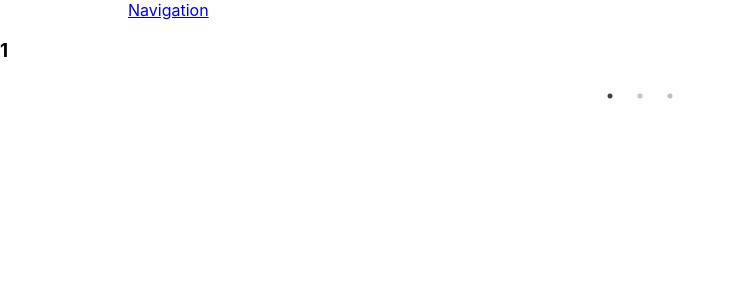
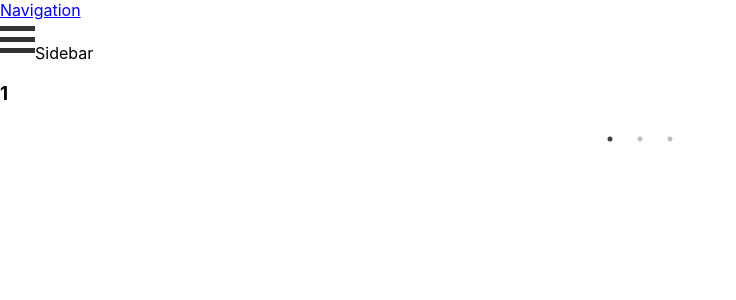
Before and after one commit to aloba-web/aloba-web.github.io, a React (Create React App) app: page / in a window 1280 px wide. Shown: the top 300 px of the page, without its empty margins (0-736 px from the left). Built offline with nearby package versions, Linux system fonts and the light colour scheme.

Commit message:
create hamburger

```diff
--- /dev/null
+++ b/src/components/Hamburger/Hamburger.scss
@@ -0,0 +1,29 @@
+.container {
+  display: inline-block;
+  cursor: pointer;
+}
+
+.bar1, .bar2, .bar3 {
+  width: 35px;
+  height: 5px;
+  background-color: #333;
+  margin: 6px 0;
+  transition: 0.4s;
+}
+
+/* Rotate first bar */
+.open .bar1 {
+  -webkit-transform: rotate(-45deg) translate(-9px, 6px) ;
+  transform: rotate(-45deg) translate(-9px, 6px) ;
+}
+
+/* Fade out the second bar */
+.open .bar2 {
+  opacity: 0;
+}
+
+/* Rotate last bar */
+.open .bar3 {
+  -webkit-transform: rotate(45deg) translate(-8px, -8px) ;
+  transform: rotate(45deg) translate(-8px, -8px) ;
+}
--- /dev/null
+++ b/src/components/Hamburger/Hamburger.tsx
@@ -0,0 +1,19 @@
+import React, { useState } from "react";
+import "./Hamburger.scss";
+
+const Navbar = () => {
+  const [open, setOpen] = useState(false);
+  const toggleState = () => {
+    setOpen(!open);
+  }
+
+  return (
+    <div className={`container ${open ? 'open' : ''}`} onClick={toggleState}>
+      <div className="bar1"></div>
+      <div className="bar2"></div>
+      <div className="bar3"></div>
+    </div>
+  );
+};
+
+export default Navbar;
--- /dev/null
+++ b/src/components/Hamburger/index.tsx
@@ -0,0 +1,3 @@
+import Hamburger from "./Hamburger";
+
+export default Hamburger;
--- a/src/components/Navbar/Navbar.scss
+++ b/src/components/Navbar/Navbar.scss
@@ -1,4 +1,2 @@
 .navbar {
-  margin: auto;
-  max-width: 1024px;
 }
--- a/src/components/Navbar/Navbar.tsx
+++ b/src/components/Navbar/Navbar.tsx
@@ -1,11 +1,22 @@
 import React from "react";
 import { Link } from "react-router-dom";
 import "./Navbar.scss";
+import Hamburger from '../Hamburger'
+
+const NavigationMenu = () => {
+  return <div>
+    <Hamburger />
+    Sidebar
+    </div>;
+};
 
 const Navbar = () => {
-  return <nav className="navbar">
-    <Link to="/">Navigation</Link>
-    </nav>;
+  return (
+    <nav className="navbar">
+      <Link to="/">Navigation</Link>
+      <NavigationMenu />
+    </nav>
+  );
 };
 
 export default Navbar;
```
